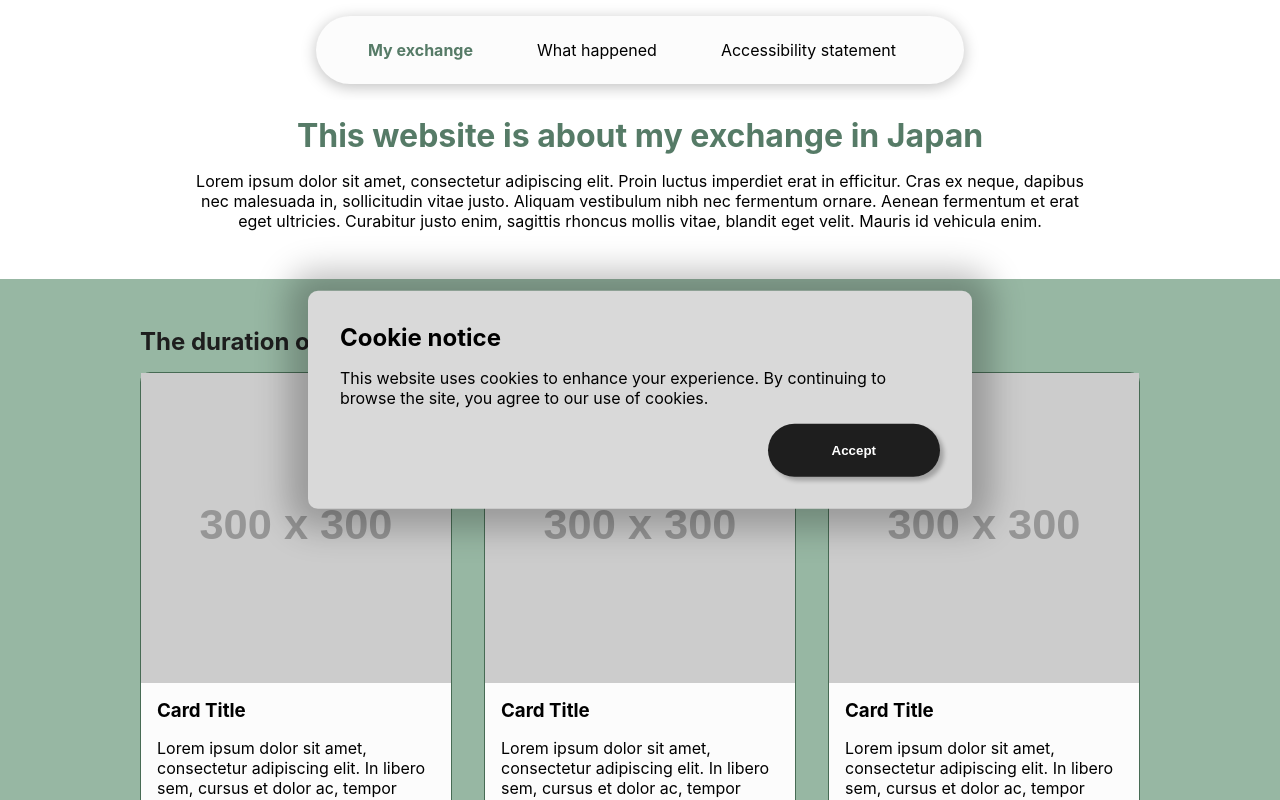
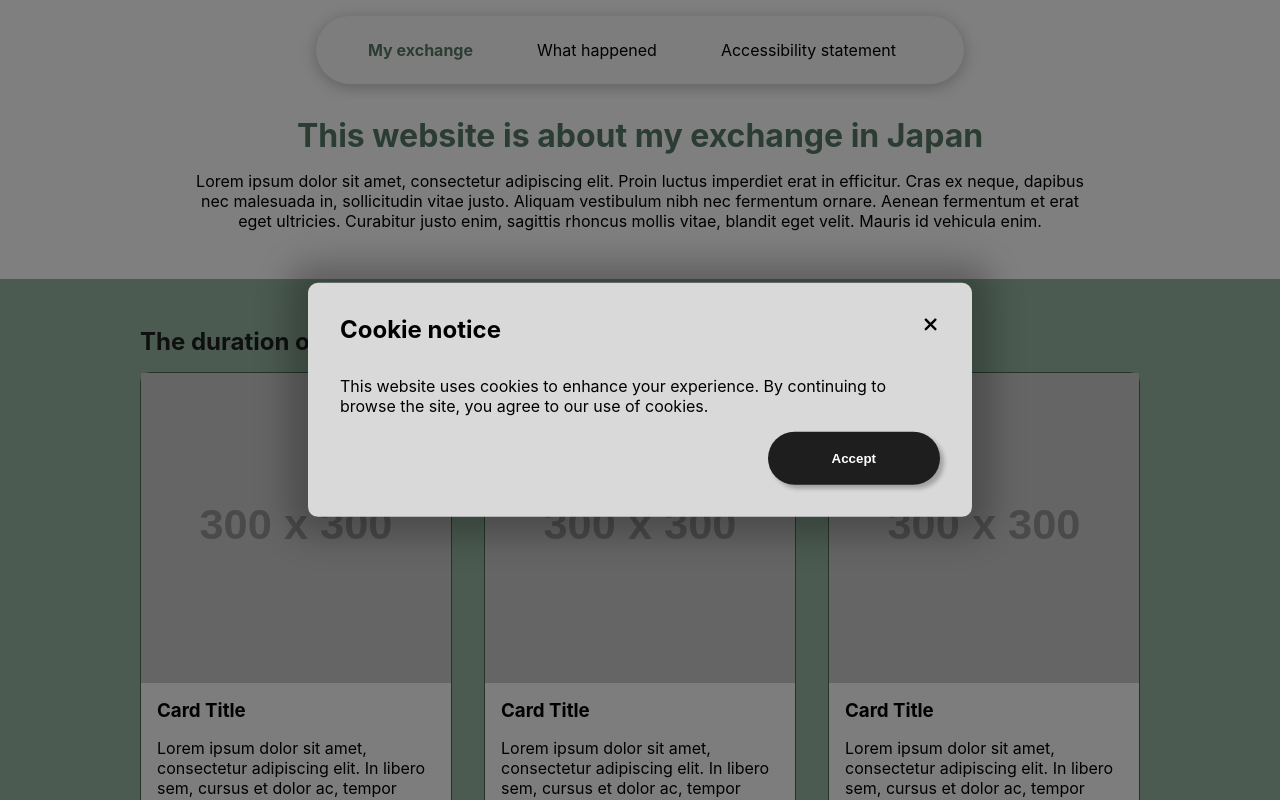
Before and after one commit to miia-mariastenius/exchange-diary, a React (Vite) app in the folder my-react-app/: page / in a window 1280 px wide. Shown: the top 800 px of the page. Built offline with nearby package versions, Linux system fonts and the light colour scheme.

Commit message:
Made modal into separate component, accessiblity added to modal

```diff
--- a/my-react-app/src/App.jsx
+++ b/my-react-app/src/App.jsx
@@ -1,5 +1,5 @@
 import React from 'react'
-import { useState, useEffect } from 'react'
+import { useState, useEffect, useRef } from 'react'
 import './css/App.css';
 import { Routes, Route } from 'react-router-dom';
 import Navbar from './components/Navbar.jsx';
@@ -9,10 +9,12 @@ import Months34 from './pages/Months34.jsx';
 import Months56 from './pages/Months56.jsx';
 import SaavutettavuusSeloste from './pages/SaavutettavuusSeloste.jsx';
 import Footer from './components/Footer.jsx';
+import CookiesModal from './components/CookiesModal.jsx';
 
 
 function App() {
   const [showCookiesModal, setShowCookiesModal] = useState(false);
+  const modalRef = useRef(null);
 
   useEffect(() => {
     // Check if the user has already accepted cookies
@@ -28,22 +30,50 @@ function App() {
     setShowCookiesModal(false)
   }
 
+  useEffect(() => {
+    if (!showCookiesModal) return;
+    const focusableElements = modalRef.current.querySelectorAll('a[href], button, textarea, input, select, [tabindex]:not([tabindex="-1"])',)
+    if (focusableElements.length === 0) return;
+    const firstElement = focusableElements[0]
+    const lastElement = focusableElements[focusableElements.length - 1]
+
+    const trap = (e) => {
+      if (e.key !== "Tab") return;
+
+      if (e.shiftKey && document.activeElement === firstElement) {
+        e.preventDefault()
+        lastElement.focus()
+      } else if (!e.shiftKey && document.activeElement === lastElement) {
+        e.preventDefault()
+        firstElement.focus()
+      }
+    }
+
+    document.addEventListener("keydown", trap)
+    return () => document.removeEventListener("keydown", trap)
+  }, [showCookiesModal])
+
+  useEffect(() => {
+    if (!showCookiesModal) return;
+
+    const handleKeyDown = (e) => {
+      if (e.key === "Escape") handleAcceptedCookies()
+    }
+
+    document.addEventListener("keydown", handleKeyDown)
+    return () => document.removeEventListener("keydown", handleKeyDown)
+  }, [showCookiesModal, handleAcceptedCookies])
+
   return (
     <>
       <div className="main-app">
+        {showCookiesModal && (
+          <CookiesModal handleAcceptedCookies={handleAcceptedCookies} modalRef={modalRef} />
+        )}
         <header>
           <Navbar />
         </header>
         <main>
-          {showCookiesModal && (
-            <div className="cookies-modal">
-              <h1 className="cookies-modal-title">Cookie notice</h1>
-              <p>This website uses cookies to enhance your experience. By continuing to browse the site, you agree to our use of cookies.</p>
-              <div className="cookies-modal-button">
-                <button className="cookies-accept-button" onClick={handleAcceptedCookies}>Accept</button>
-              </div>
-            </div>
-          )}
           <Routes>
             <Route path="/" element={<MyExchange />} />
             <Route path="/months-1-2" element={<Months12 />} />
--- /dev/null
+++ b/my-react-app/src/components/CookiesModal.jsx
@@ -0,0 +1,27 @@
+import { FaXmark } from "react-icons/fa6";
+
+function CookiesModal({ handleAcceptedCookies, modalRef }) {
+
+  return (
+    <div className="cookies-modal-overlay">
+      <div ref={modalRef} tabIndex={-1} role="dialog" id="cookies_modal" aria-labelledby="cookies_modal_title" aria-describedby="cookies_modal_description"
+        aria-modal="true" className="cookies-modal">
+        <div className="cookies-modal-header">
+          <h1 id="cookies_modal_title" className="cookies-modal-title">Cookie notice</h1>
+          <button type="button" id="cookies_close" className="cookies-close-button" aria-label="Close cookie notice"
+            onClick={handleAcceptedCookies}><span><FaXmark /></span></button>
+        </div>
+        <div id="cookies_modal_description">
+          <p>This website uses cookies to enhance your experience. By continuing to browse the site, you agree to our use of
+            cookies.</p>
+        </div>
+        <div className="cookies-modal-button">
+          <button type="button" id="cookies_accept" className="cookies-accept-button"
+            onClick={handleAcceptedCookies}>Accept</button>
+        </div>
+      </div>
+    </div>
+  )
+}
+
+export default CookiesModal
--- a/my-react-app/src/css/App.css
+++ b/my-react-app/src/css/App.css
@@ -353,6 +353,31 @@ input[type='radio'] {
   box-shadow: 0px 0px 33px 20px rgba(0, 0, 0, 0.25);
 }
 
+.cookies-modal-overlay {
+  position: fixed;
+  top: 0;
+  left: 0;
+  width: 100%;
+  height: 100%;
+  background-color: rgba(0, 0, 0, 0.5);
+}
+
+.cookies-modal-header {
+  display: flex;
+  justify-content: space-between;
+  align-items: start;
+  margin-bottom: 1rem;
+}
+
+.cookies-close-button {
+  border: none;
+  background: none;
+  font-size: 1.2rem;
+  cursor: pointer;
+  padding: 0;
+  margin: 0;
+}
+
 .cookies-modal-title {
   font-size: 1.5rem;
   margin-top: 0;
@@ -367,10 +392,16 @@ input[type='radio'] {
   margin: 1rem 0 0 0;
   padding: 1.2rem 4rem;
   border: none;
+  cursor: pointer;
   border-radius: 30px;
   text-decoration: none;
   font-weight: bold;
   box-shadow: 4px 4px 4px 0px rgba(0, 0, 0, 0.25);
+}
+
+.cookies-accept-button:hover {
+  background-color: var(--dark-bg-color);
+  color: #FFFFFF;
 }
 
 @media only screen and (max-width: 374px) {
```
